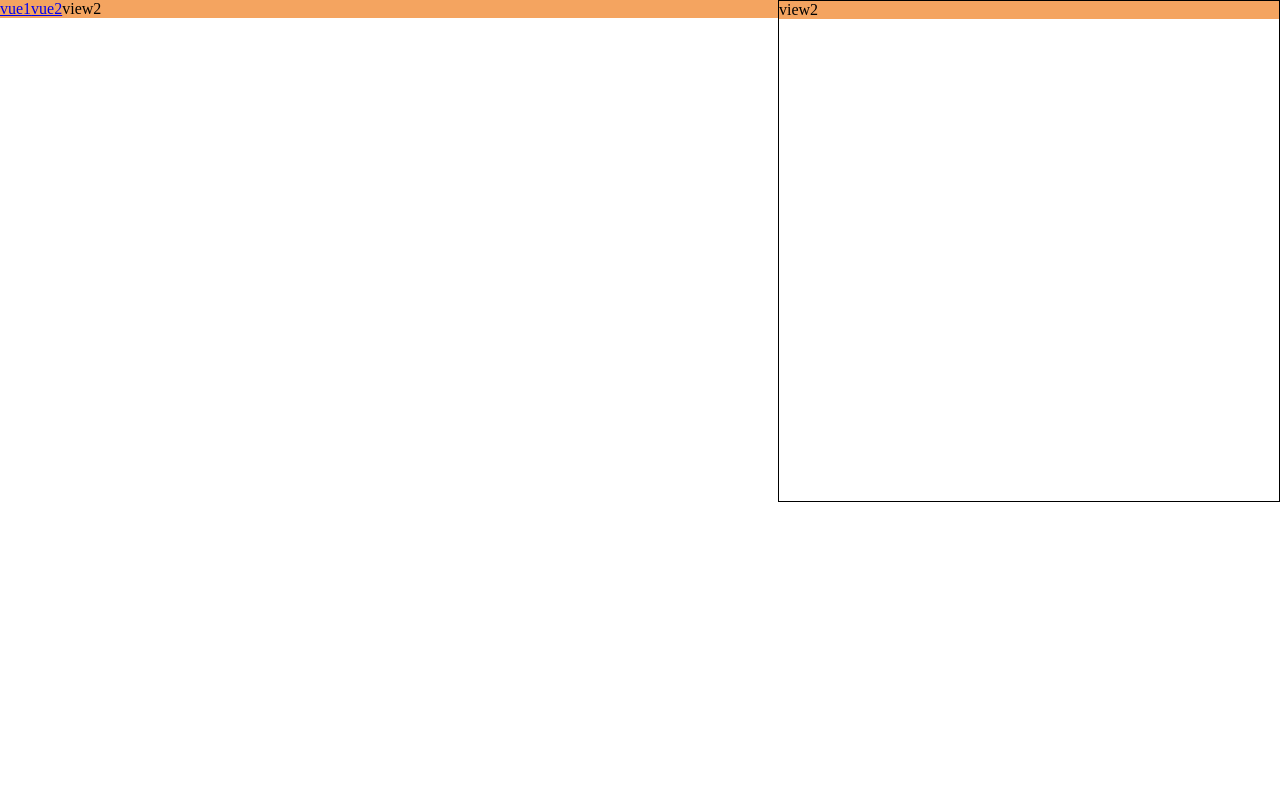
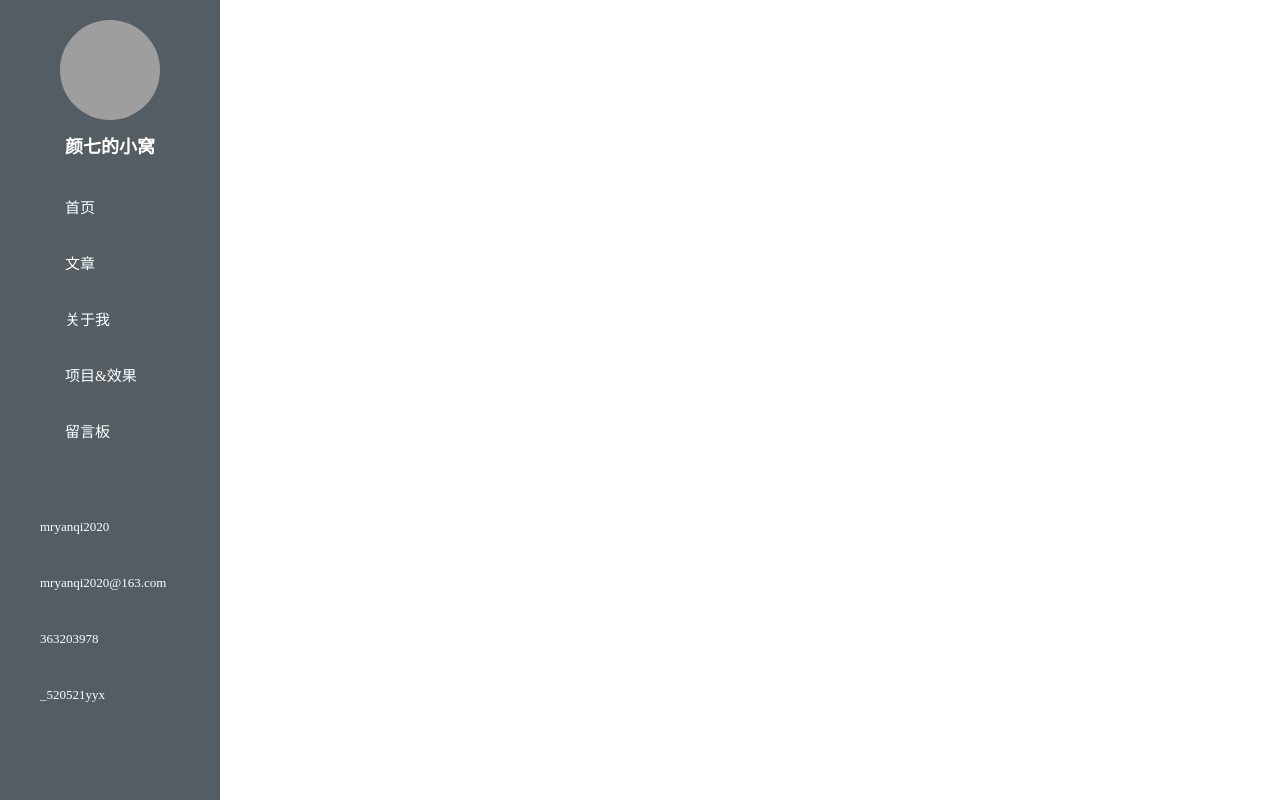
Before and after one commit to MrYanQi2020/vue2-blog, a Vue app: page /#/view2 in a window 1280 px wide. Before the commit this address led to /#/view2. Built offline with nearby package versions, Linux system fonts and the light colour scheme; grey boxes are pictures that could not be loaded; a small style sheet from the web is missing.

Commit message:
添加侧边栏导航组件

```diff
--- a/package.json
+++ b/package.json
@@ -5,10 +5,12 @@
   "scripts": {
     "serve": "vue-cli-service serve",
     "build": "vue-cli-service build",
-    "test:layout":"vue serve ./src/components/Layout/test.vue"
+    "test:layout": "vue serve ./src/components/Layout/test.vue",
+    "test:menu": "vue serve ./src/components/LeftAside/test.vue"
   },
   "dependencies": {
     "core-js": "^3.6.5",
+    "element-ui": "^2.15.5",
     "vue": "^2.6.11",
     "vue-router": "^3.5.2"
   },
--- a/src/App.vue
+++ b/src/App.vue
@@ -1,36 +1,24 @@
 <template>
-  <div id="app">
-     <div class="left">
-      <RouterLink to="/view1">vue1</RouterLink>
-
-       <RouterLink to="/view2">vue2</RouterLink>
-     </div>
-
-      <div class="reds">
-        <RouterView/>
-      </div>
-      <RouterView/>
-  </div>
+    <div id="app">
+        <LeftAside />
+    </div>
 </template>
 
 <script>
-import Icon from "@/components/Icon";
+import LeftAside from "@/components/LeftAside";
 
 export default {
-  name: 'App',
-  components: {
-    Icon,
-  }
-}
+    name: "App",
+    components: {
+        LeftAside,
+    },
+};
 </script>
 <style lang="less" scoped>
-.left{
-  float:left;
+#app {
+    height: 100vh;
+    .LeftAside-container {
+        width: 220px;
+    }
 }
-  .reds{
-    float:right;
-    width:500px;
-    height:500px;
-    border:1px solid;
-  }
 </style>
--- a/src/components/HeadPortrait/index.vue
+++ b/src/components/HeadPortrait/index.vue
@@ -1,5 +1,5 @@
 <template>
-  <div class="Head-portrait-container">
+  <div class="HeadPortrait-container">
       <img :src="src" :alt="alt" :style="{width:size+'px',height:size+'px'}">
   </div>
 </template>
@@ -28,13 +28,16 @@ export default {
 </script>
 
 <style lang="less" scoped>
-    .Head-portrait-container{
+    .HeadPortrait-container{
         width:100%;
         height:100%;
+        display: flex;
+        justify-content: center;
+        align-content: center;
         img{
             display:inline-block;
             border-radius:50%;
-
+            cursor: pointer;
         }
     }
 
--- a/src/components/Icon/index.vue
+++ b/src/components/Icon/index.vue
@@ -25,5 +25,7 @@ export default {
 <style lang="less" scoped>
 i {
   display: inline-block;
+    text-align: center;
+
 }
 </style>
--- a/src/components/Layout/index.vue
+++ b/src/components/Layout/index.vue
@@ -1,5 +1,5 @@
 <template>
-  <div class="layout-container">
+  <div class="Layout-container">
     <!-- 侧边栏 -->
     <div class="left">
       <slot name="left"></slot>
--- /dev/null
+++ b/src/components/LeftAside/Link.vue
@@ -0,0 +1,116 @@
+<template>
+    <div class="Link-container">
+        <ul default-active="2" text-color="#fff">
+            <li v-for="item in items" :key="item.title">
+                <a :href="item.src" target="_blank">
+                    <Icon :type="item.icon" />
+                    <span v-text="item.title"></span>
+                </a>
+                <div class="code" v-if="item.code" :style="{backgroundImage:`url(${item.code})`}"></div>
+            </li>
+        </ul>
+    </div>
+</template>
+
+<script>
+import Icon from "@/components/Icon";
+import code from "@/assets/wechat.png";
+
+export default {
+    name: "Link",
+    components: {
+        Icon,
+    },
+    data() {
+        return {
+            items: [
+                {
+                    icon: "github",
+                    title: "mryanqi2020",
+                    src: "https://github.com/MrYanQi2020",
+                },
+                {
+                    icon: "mail",
+                    title: "mryanqi2020@163.com",
+                    src: "mailto:mryanqi2020@163.com",
+                },
+                {
+                    icon: "qq",
+                    title: "363203978",
+                    src: "tencent://message/?Menu=yes&uin=363203978&Service=300&sigT=45a1e5847943b64c6ff3990f8a9e644d2b31356cb0b4ac6b24663a3c8dd0f8aa12a595b1714f9d45",
+                    code,
+                },
+                {
+                    icon: "weixin",
+                    title: "_520521yyx",
+                    code,
+                },
+            ],
+        };
+    },
+    methods: {},
+};
+</script>
+<style lang="less" scoped>
+@import url("~@/style/index.less");
+
+ul,
+li {
+    list-style: none;
+    padding: 0;
+    margin: 0;
+}
+a {
+    color: inherit;
+    text-decoration: none;
+}
+.Link-container {
+    width: 100%;
+    height: 100%;
+    li {
+        padding-left: 10px;
+        height: 56px;
+        line-height: 56px;
+        position: relative;
+        i {
+            color: #909399;
+            margin-right: 5px;
+            width: 25px;
+            font-size: 16px;
+        }
+        span {
+            color: #fff;
+            font-size: 13px;
+        }
+        &:hover .code {
+            transform: scaleY(1);
+        }
+        .code {
+            position: absolute;
+            top: -130px;
+            left: 41px;
+            width: 100px;
+            height: 100px;
+            border: 15px solid transparent;
+            border-radius: 4px;
+            background-color: #fff;
+            background-size: contain;
+            background-repeat: no-repeat;
+            transition: 0.3s;
+            transform-origin:50% 110%;
+            transform: scaleY(0);
+        }
+        .code::after {
+            content: "";
+            display: block;
+            position: absolute;
+            bottom: -23px;
+            left: 50%;
+            background-color: #fff;
+            width: 15px;
+            height: 15px;
+            transform: translateX(-50%) rotateZ(45deg);
+        }
+    }
+}
+</style>
--- /dev/null
+++ b/src/components/LeftAside/Menu.vue
@@ -0,0 +1,93 @@
+<template>
+    <div class="Menu-container">
+        <el-row class="tac">
+            <el-col>
+                <el-menu default-active="2" class="el-menu-vertical-demo" text-color="#fff" active-text-color="#ffd04b">
+                    <el-menu-item v-for="item in items" :key="item.link" :index="item.link">
+                        <Icon :type="item.icon" />
+                        <span slot="title" v-text="item.title"></span>
+                    </el-menu-item>
+                </el-menu>
+            </el-col>
+        </el-row>
+    </div>
+</template>
+
+<script>
+import Icon from "@/components/Icon";
+
+export default {
+    name: "menu",
+    components: {
+        Icon,
+    },
+    data() {
+        return {
+            items: [
+                {
+                    link: "/",
+                    title: "首页",
+                    icon: "home",
+                },
+                {
+                    link: "/blog",
+                    title: "文章",
+                    icon: "blog",
+                },
+                {
+                    link: "/about",
+                    title: "关于我",
+                    icon: "about",
+                },
+                {
+                    link: "/project",
+                    title: "项目&效果",
+                    icon: "code",
+                },
+                {
+                    link: "/message",
+                    title: "留言板",
+                    icon: "chat",
+                },
+            ],
+        };
+    },
+    methods: {},
+};
+</script>
+<style lang="less" scoped>
+@import url("~@/style/index.less");
+
+ul,
+li {
+    list-style: none;
+    padding: 0;
+    margin: 0;
+}
+a {
+    color: inherit;
+    text-decoration: none;
+}
+.Menu-container {
+    width: 100%;
+    height:100%;
+    .Icon-container {
+        width: 25px;
+        margin-right: 5px;
+        font-size: 18px;
+    }
+    .el-menu-vertical-demo {
+        background-color: @leftAside_bg;
+        border: none;
+    }
+    .el-menu-item {
+        font-size:15px;
+        padding-left:35px !important;
+        &.is-active,
+        &:focus,
+        &:hover {
+            background-color: darken(@leftAside_bg, 8%);
+        }
+    }
+}
+</style>
--- /dev/null
+++ b/src/components/LeftAside/index.vue
@@ -0,0 +1,53 @@
+<template>
+    <div class="LeftAside-container">
+        <div class="HeadPortait">
+            <HeadPortrait />
+            <h1>颜七的小窝</h1>
+        </div>
+        <div class="Menu">
+            <Menu />
+        </div>
+        <div class="Link">
+            <Link />
+        </div>
+    </div>
+</template>
+
+<script>
+import Menu from "./Menu";
+import Link from "./Link";
+import HeadPortrait from "@/components/HeadPortrait";
+
+export default {
+    name: "LeftAside",
+    components: {
+        Menu,
+        Link,
+        HeadPortrait,
+    },
+};
+</script>
+
+
+<style lang="less" scoped>
+@import url("~@/style/index");
+
+    .LeftAside-container{
+        width:100%;
+        height:100%;
+        overflow: hidden;
+        background-color:@leftAside_bg;
+        .HeadPortait{
+            padding:20px 0;
+             h1{
+                font-size:18px;
+                color:#fff;
+                text-align: center;
+                margin-bottom:0;
+            }
+        }
+        .Link{
+            padding:40px 0;
+        }
+    }
+</style>
--- /dev/null
+++ b/src/components/LeftAside/test.vue
@@ -0,0 +1,24 @@
+<template>
+   <div class="container">
+       <Menu/>
+   </div>
+</template>
+
+<script>
+import Menu from './Menu'
+
+
+export default {
+    components:{
+        Menu
+    }
+}
+</script>
+
+<style scoped>
+    .container{
+        width:300px;
+        height:400px;
+        border:1px solid pink;
+    }
+</style>
--- a/src/main.js
+++ b/src/main.js
@@ -1,23 +1,24 @@
-import Vue from 'vue'
-import App from './App.vue'
-import "@/style/index.less"
-import vueRouter from 'vue-router'
-import VueRouter from 'vue-router'
-
-import view1 from '@/view/view1'
-import view2 from '@/view/view2'
+import Vue from 'vue';
+import App from './App.vue';
+// import vueRouter from 'vue-router';
+import ElementUI from 'element-ui';
+import "@/style/index.less";
+import 'element-ui/lib/theme-chalk/index.css';
 
 
-Vue.use(vueRouter)
-const router = new VueRouter({
-    routes:[
-      {path:'/view1',component:view1},
-      {path:'/view2',component:view2},
-    ]
-})
+Vue.use(ElementUI);
+
+// Vue.use(vueRouter);
+
+// const router = new VueRouter({
+//     routes:[
+//       {path:'/view1',component:view1},
+//       {path:'/view2',component:view2},
+//     ]
+// });
 
 
 new Vue({
-  router,
+  // router,
   render: h => h(App),
 }).$mount('#app')
--- a/src/style/index.less
+++ b/src/style/index.less
@@ -1 +1,4 @@
 @import url("https://at.alicdn.com/t/font_2164449_nalfgtq7il.css");
+
+
+@leftAside_bg:#545c64;
```
Also changed, not shown: src/assets/wechat.png (added), 1 other file (tests, documents, lock files or other folders).
